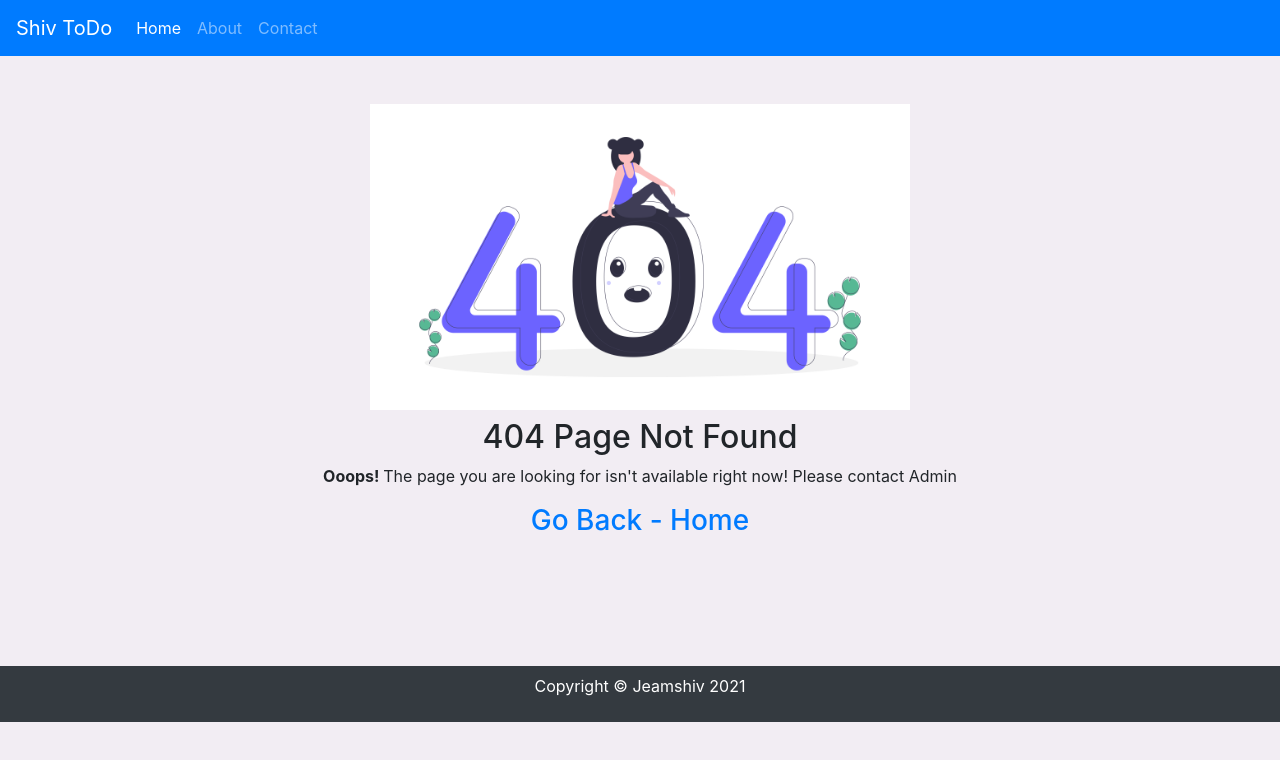
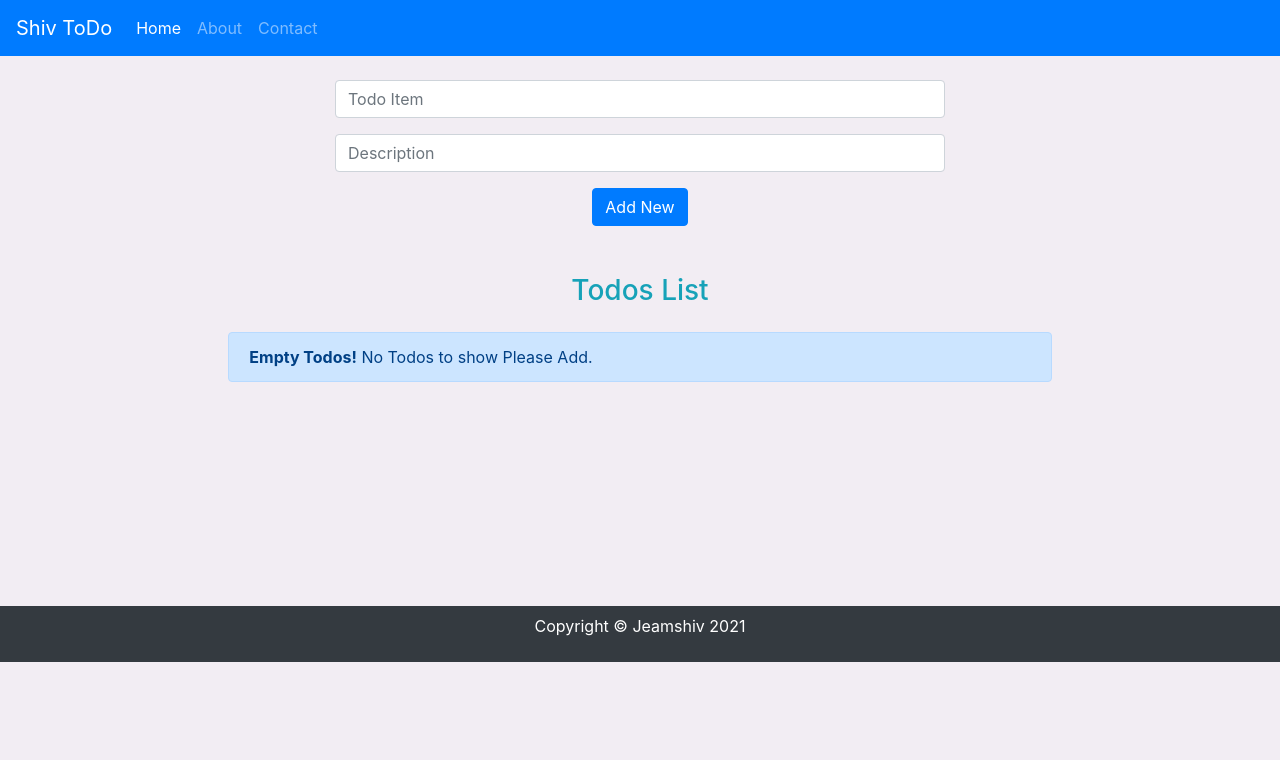
Before and after one commit to jeamshiv/reacttodo, a React (Create React App) app: page / in a window 1280 px wide. Before the commit this address had no page. Shown: the top 760 px of the page. Built offline with nearby package versions, Linux system fonts and the light colour scheme.

Commit message:
Update App.js

```diff
--- a/src/App.js
+++ b/src/App.js
@@ -55,7 +55,7 @@ function App() {
     <Header title="Shiv ToDo"/>
     <Switch>
 
-      <Route exact path="/reacttodo/" render={() =>{
+      <Route exact path="/" render={() =>{
         return (
           <>
             <AddTodo addTodo={addTodo}/>
@@ -66,7 +66,7 @@ function App() {
       </Route>
 
 
-      <Route exact path="/reacttodo/" render={() =>{
+      <Route exact path="/reacttodo" render={() =>{
         return (
           <>
             <AddTodo addTodo={addTodo}/>
@@ -77,11 +77,11 @@ function App() {
       </Route>
 
 
-    <Route exact path="/reacttodo/about">
+    <Route exact path="/about">
       <About />
     </Route>
 
-    <Route exact path="/reacttodo/contact">
+    <Route exact path="/contact">
       <Contact />
     </Route>
 
```
